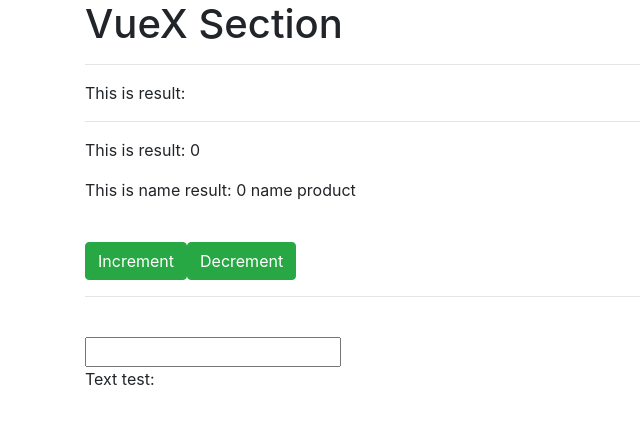
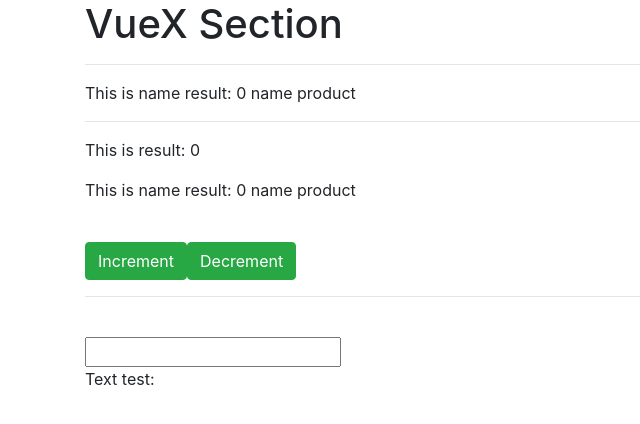
Before and after one commit to tuanpham1406/use-vuex, a Vue app: page / in a window 1280 px wide. Shown: the top 424 px of the page, without its empty margins (0-640 px from the left). Built offline with nearby package versions, Linux system fonts and the light colour scheme.

Commit message:
Master: update template

```diff
--- a/src/components/Result.vue
+++ b/src/components/Result.vue
@@ -1,13 +1,15 @@
 <template>
-    <p>This is result: {{ result }}</p>
+    <div>
+        <p>This is name result: {{nameResult}}</p>
+    </div>
 </template>
 
 <script>
+    import {mapGetters} from 'vuex'
+
     export default {
         computed: {
-            result() {
-                return this.$store.state.result;
-            }
+            ...mapGetters(["nameResult"])
         }
     }
 </script>
```
